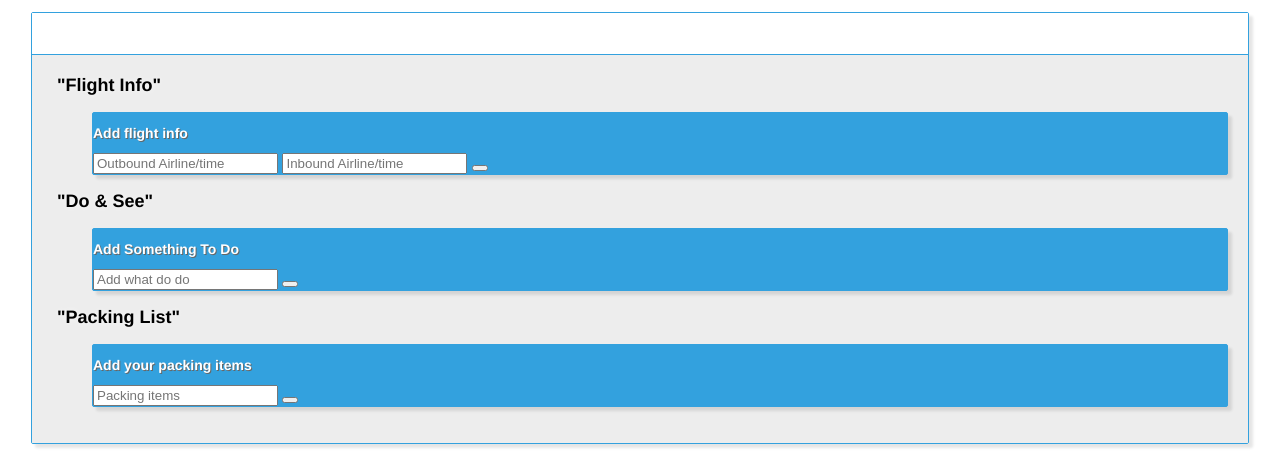
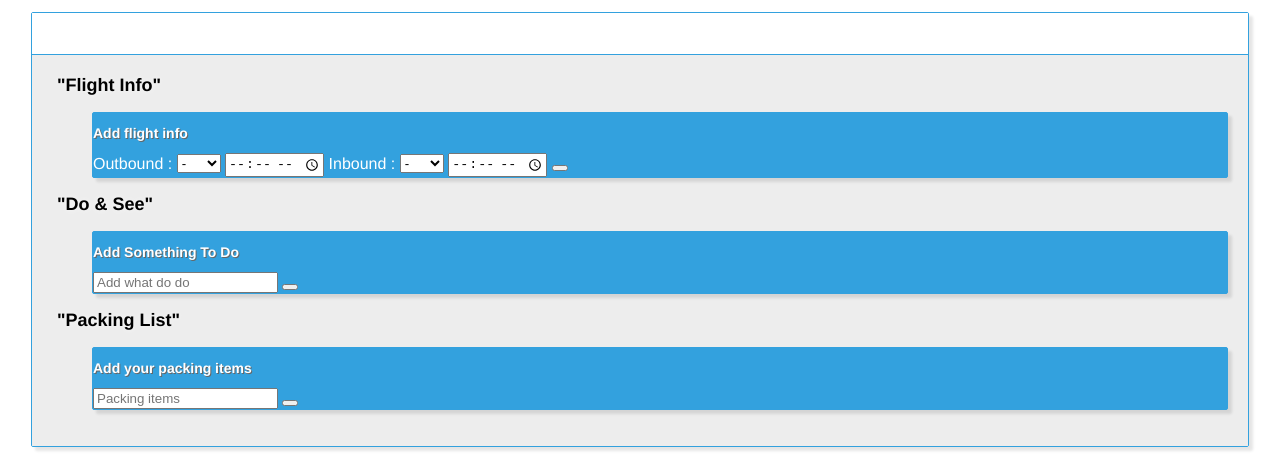
Before and after one commit to jamiekim828/travel-app, a website built with webpack: page src/client/views/index.html in a window 1280 px wide. Shown: the part 487-942 px from the top of the page. Built offline with nearby package versions, Linux system fonts and the light colour scheme.

Commit message:
flight info form fix

```diff
--- a/src/client/views/index.html
+++ b/src/client/views/index.html
@@ -105,16 +105,50 @@
                       </div>
                       <div class="todo">
                         <form class="todo_custom">
-                          <input
-                            type="text"
-                            name="name"
-                            placeholder="Outbound Airline/time"
-                          />
-                          <input
-                            type="text"
-                            name="name"
-                            placeholder="Inbound Airline/time"
-                          />
+                          <label for="cars">Outbound : </label>
+                          <select id="cars">
+                            <option value="none">-</option>
+                            <option value="AA">AA</option>
+                            <option value="AC">AC</option>
+                            <option value="AF">AF</option>
+                            <option value="NZ">NZ</option>
+                            <option value="AM">AM</option>
+                            <option value="SU">SU</option>
+                            <option value="OZ">OZ</option>
+                            <option value="BA">BA</option>
+                            <option value="CX">CX</option>
+                            <option value="DL">DL</option>
+                            <option value="KA">KA</option>
+                            <option value="KE">KE</option>
+                            <option value="KL">KL</option>
+                            <option value="LH">LH</option>
+                            <option value="SQ">SQ</option>
+                            <option value="UA">UA</option>
+                            <option value="etc">etc.</option>
+                          </select>
+                          <input type="time" id="appt" name="appt" />
+                          <label for="cars">Inbound : </label>
+                          <select id="cars">
+                            <option value="none">-</option>
+                            <option value="AA">AA</option>
+                            <option value="AC">AC</option>
+                            <option value="AF">AF</option>
+                            <option value="NZ">NZ</option>
+                            <option value="AM">AM</option>
+                            <option value="SU">SU</option>
+                            <option value="OZ">OZ</option>
+                            <option value="BA">BA</option>
+                            <option value="CX">CX</option>
+                            <option value="DL">DL</option>
+                            <option value="KA">KA</option>
+                            <option value="KE">KE</option>
+                            <option value="KL">KL</option>
+                            <option value="LH">LH</option>
+                            <option value="SQ">SQ</option>
+                            <option value="UA">UA</option>
+                            <option value="etc">etc.</option>
+                          </select>
+                          <input type="time" id="appt" name="appt" />
                           <button type="submit" class="fa-right"></button>
                         </form>
                       </div>
```
